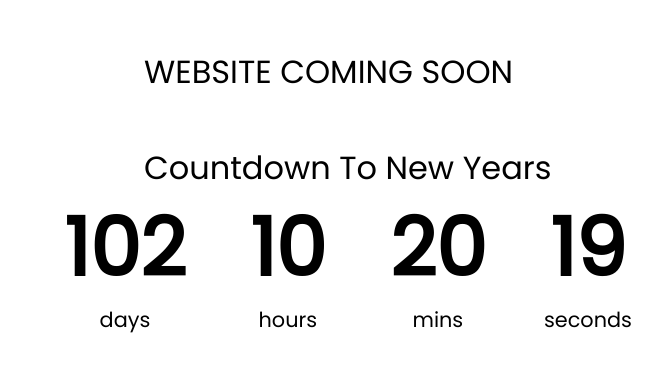
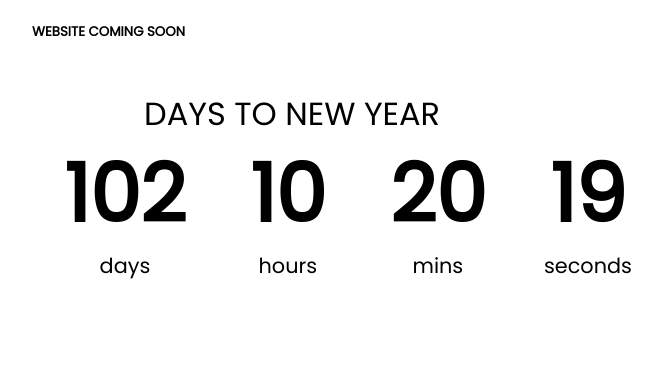
Before and after one commit to Sureway100/home, a plain HTML site: page index.html in a window 1280 px wide. Shown: the whole page, without its empty margins (295-957 px from the left). Drawn offline with Linux system fonts and the light colour scheme.

Commit message:
loading website

```diff
--- a/index.html
+++ b/index.html
@@ -12,8 +12,8 @@
 </head>
 
 <body>
-	<h1> WEBSITE COMING SOON </h1>
-    <h1>Countdown To New Years </h1>
+	<h5> WEBSITE COMING SOON </h5>
+    <h2>DAYS TO NEW YEAR</h2>
 
     <div class="countdown-containers">
         <div class="countdown-el days-c">
--- a/style.css
+++ b/style.css
@@ -16,7 +16,11 @@ body {
   margin: 0;
 }
 
-h1 {
+h1{
+  text-align: left;
+}
+
+h2 {
   font-weight: normal;
   font-size: 2rem;
   margin-top: 5rem;
```
